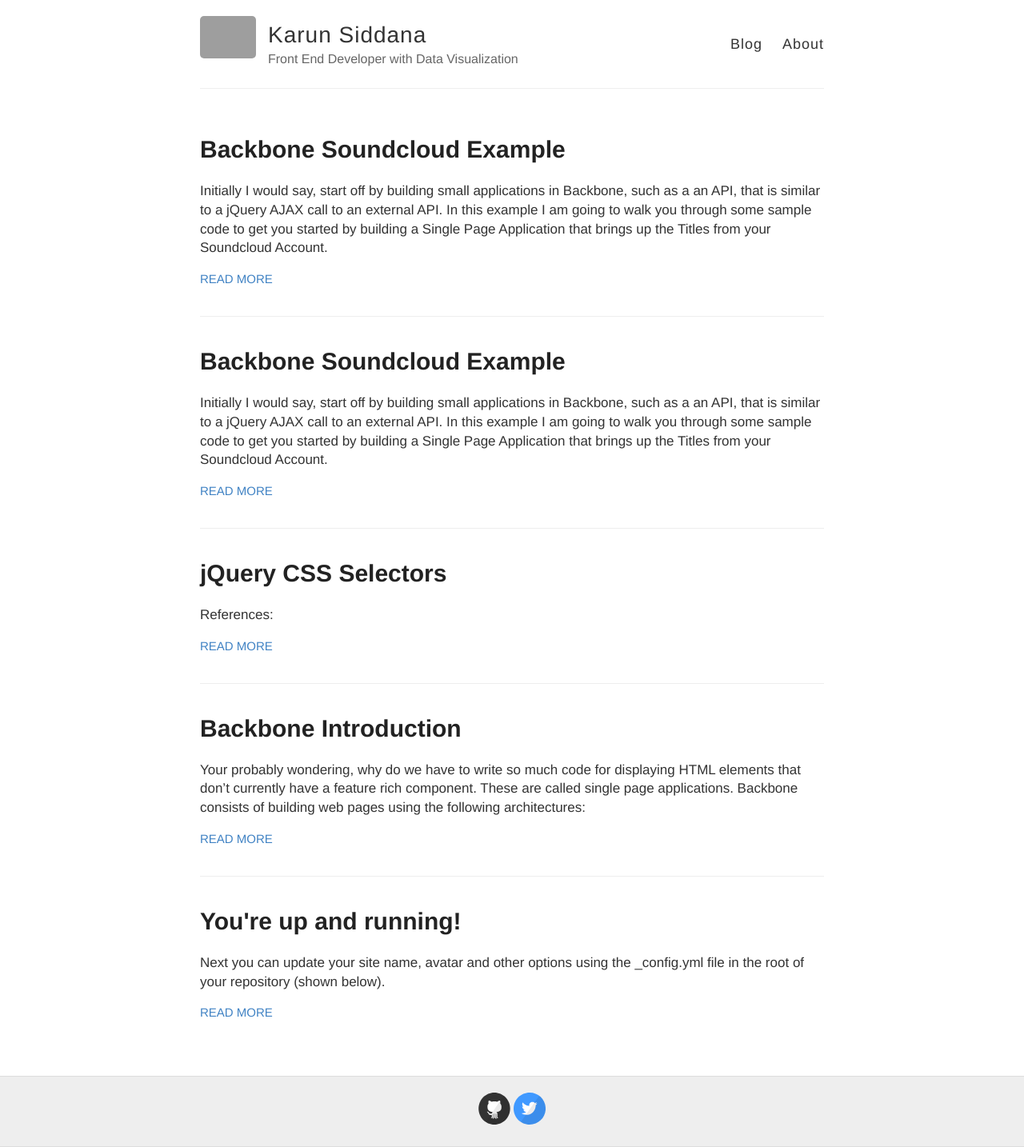
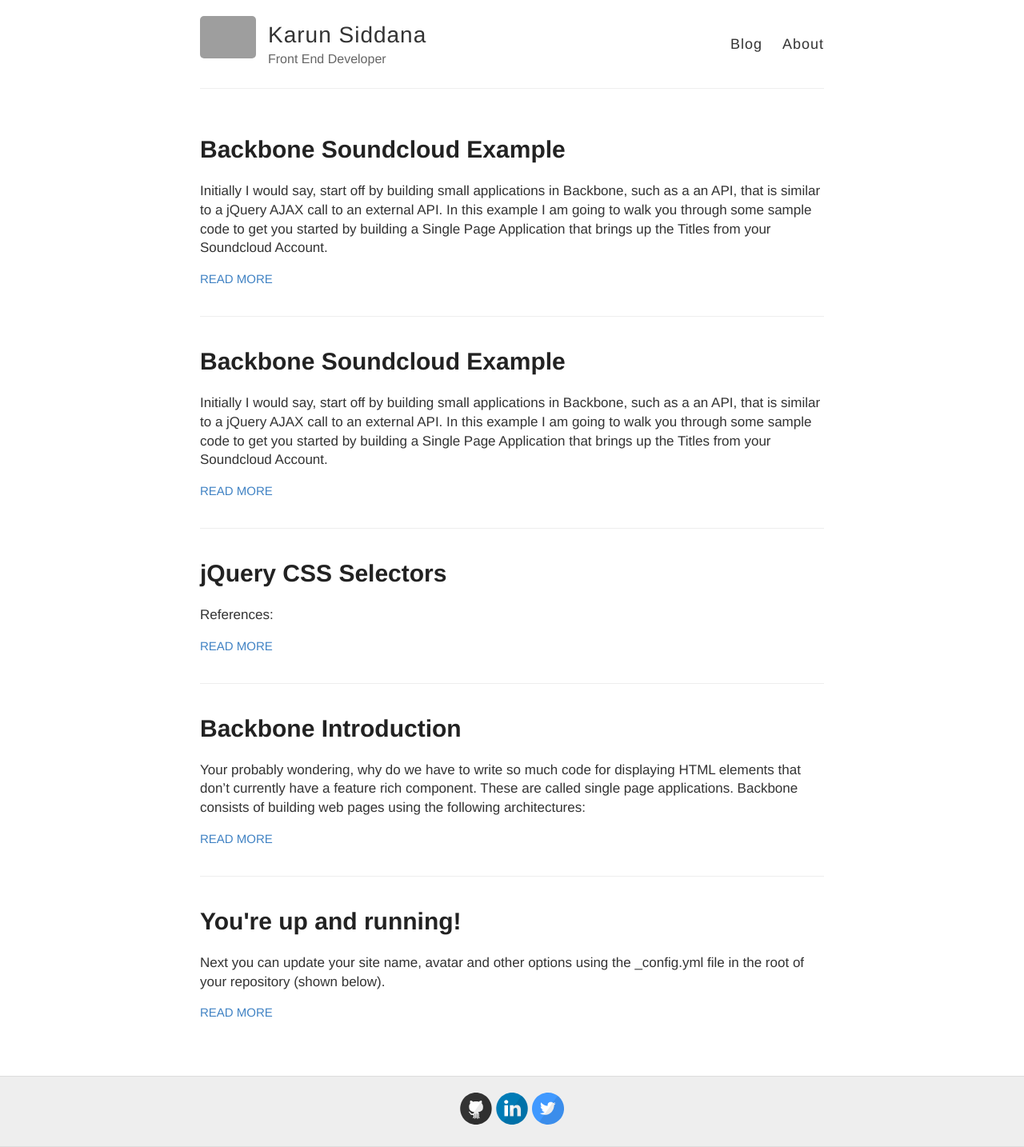
Before and after one commit to ksiddana/ksiddana.github.io, a Jekyll site: the page built from index.html, in a window 1280 px wide. Shown: the whole page at 80% size. Built offline with Jekyll 4.4.1, drawn with Linux system fonts in a browser that asks for light colours; Markdown is read by kramdown in place of the engine named in the settings; grey boxes are pictures that could not be loaded.

Commit message:
Added Profile Picture, linkedin Avatar

```diff
--- a/_config.yml
+++ b/_config.yml
@@ -6,10 +6,10 @@
 name: Karun Siddana
 
 # Short bio or description (displayed in the header)
-description: Front End Developer with Data Visualization
+description: Front End Developer
 
 # URL of your avatar or profile pic (you could use your GitHub profile pic)
-avatar: https://raw.githubusercontent.com/barryclark/jekyll-now/master/images/jekyll-logo.png
+avatar: /images/karun-profile-pic.jpg
 
 #
 # Flags below are optional
@@ -23,7 +23,7 @@ footer-links:
   flickr:
   github: ksiddana
   instagram:
-  linkedin:
+  linkedin: https://www.linkedin.com/in/ksiddana
   pinterest:
   rss: # just type anything here for a working RSS icon, make sure you set the "url" above!
   twitter: peakGravitation
@@ -41,7 +41,7 @@ google_analytics:
 
 # Your website URL (e.g. http://barryclark.github.io or http://www.barryclark.co)
 # Used for Sitemap.xml and your RSS feed
-url:
+url: https://karunsiddana.com
 
 # If you're hosting your site at a Project repository on GitHub pages
 # (http://yourusername.github.io/repository-name)
```
